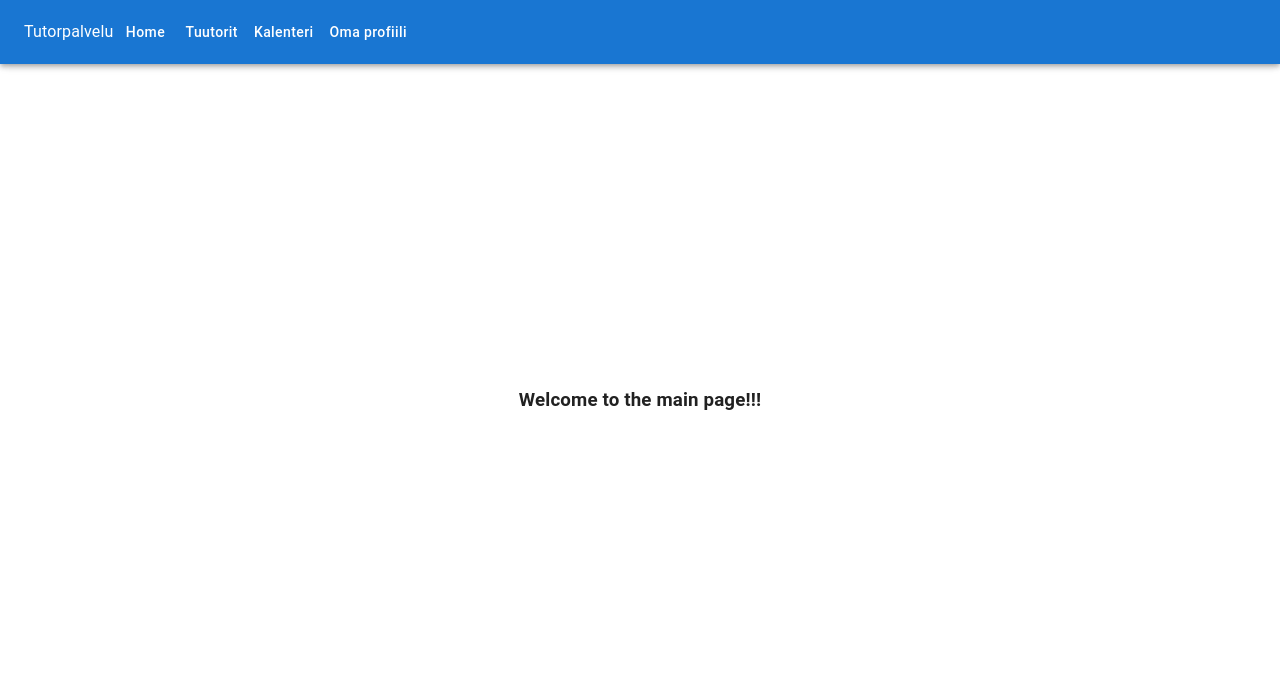
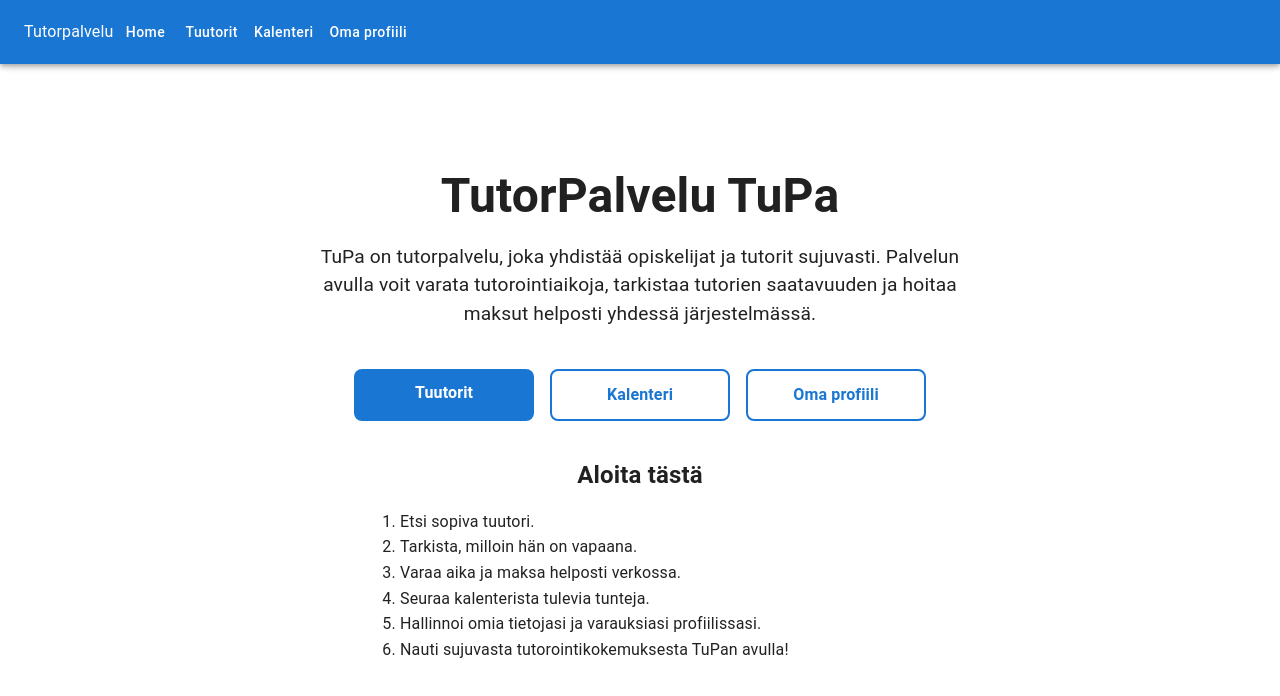
Before and after one commit to HH-CodeBusters/Tutorpalvelu, a React (Vite) app in the folder frontend/tutorpalvelureact/: page / in a window 1280 px wide. Shown: the top 696 px of the page. Built offline with nearby package versions, Linux system fonts and the light colour scheme.

Commit message:
kotisivua päivitetty

```diff
--- a/frontend/tutorpalvelureact/src/components/home.tsx
+++ b/frontend/tutorpalvelureact/src/components/home.tsx
@@ -1,3 +1,88 @@
+import { Link } from 'react-router';
+
 export default function Home() {
-	return(<h3>Welcome to the main page!!!</h3>);
+	return (
+		<div style={{ padding: '40px', textAlign: 'center', maxWidth: 900, margin: '0 auto' }}>
+			<h1 style={{ fontSize: '3rem', marginBottom: '20px' }}>TutorPalvelu TuPa</h1>
+
+			<p style={{ fontSize: '1.2rem', maxWidth: '680px', margin: '0 auto 40px' }}>
+				TuPa on tutorpalvelu, joka yhdistää opiskelijat ja tutorit sujuvasti. Palvelun avulla
+				voit varata tutorointiaikoja, tarkistaa tutorien saatavuuden ja hoitaa maksut helposti yhdessä järjestelmässä.
+			</p>
+
+			<section style={{ marginBottom: '36px' }}>
+				<div style={{ display: 'flex', justifyContent: 'center', gap: '16px', flexWrap: 'wrap' }}>
+					<Link
+						to="/tutors"
+						style={{
+							padding: '12px 20px',
+							borderRadius: '8px',
+							backgroundColor: '#1976d2',
+							color: '#fff',
+							textDecoration: 'none',
+							fontWeight: 600,
+							minWidth: 180,
+							textAlign: 'center',
+						}}
+					>
+						Tuutorit
+					</Link>
+					<Link
+						to="/calendar"
+						style={{
+							padding: '12px 20px',
+							borderRadius: '8px',
+							border: '2px solid #1976d2',
+							color: '#1976d2',
+							textDecoration: 'none',
+							fontWeight: 600,
+							minWidth: 180,
+							textAlign: 'center',
+						}}
+					>
+						Kalenteri
+					</Link>
+					<Link
+						to="/profile"
+						style={{
+							padding: '12px 20px',
+							borderRadius: '8px',
+							border: '2px solid #1976d2',
+							color: '#1976d2',
+							textDecoration: 'none',
+							fontWeight: 600,
+							minWidth: 180,
+							textAlign: 'center',
+						}}
+					>
+						Oma profiili
+					</Link>
+				</div>
+			</section>
+
+			<section>
+				<h2 style={{ fontSize: '1.5rem', marginBottom: '16px' }}>Aloita tästä</h2>
+				<ol style={{ textAlign: 'left', maxWidth: 560, margin: '0 auto', lineHeight: 1.6 }}>
+					<li>
+						Etsi sopiva tuutori.
+					</li>
+					<li>
+						Tarkista, milloin hän on vapaana.
+					</li>
+					<li>
+						Varaa aika ja maksa helposti verkossa.
+					</li>
+					<li>
+						Seuraa kalenterista tulevia tunteja.
+					</li>
+					<li>
+						Hallinnoi omia tietojasi ja varauksiasi profiilissasi.
+					</li>
+					<li>
+						Nauti sujuvasta tutorointikokemuksesta TuPan avulla!
+					</li>
+				</ol>
+			</section>
+		</div>
+	);
 }
```
